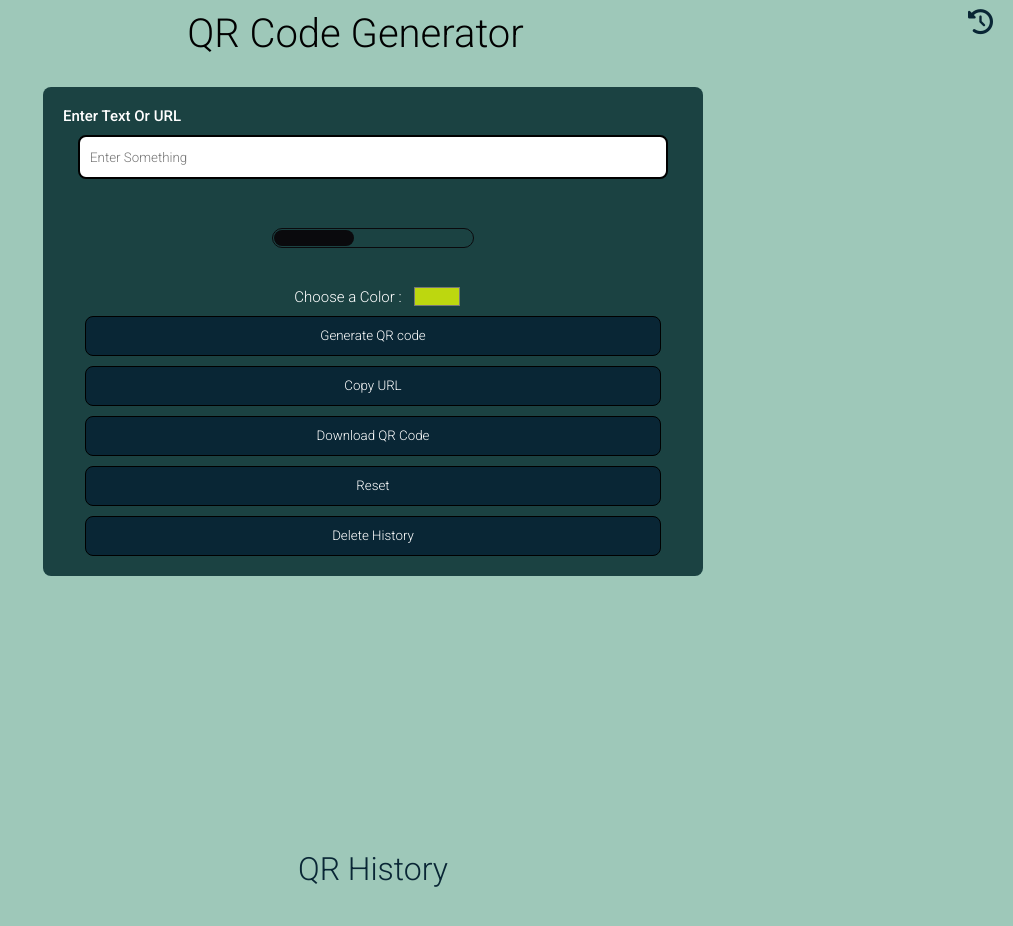
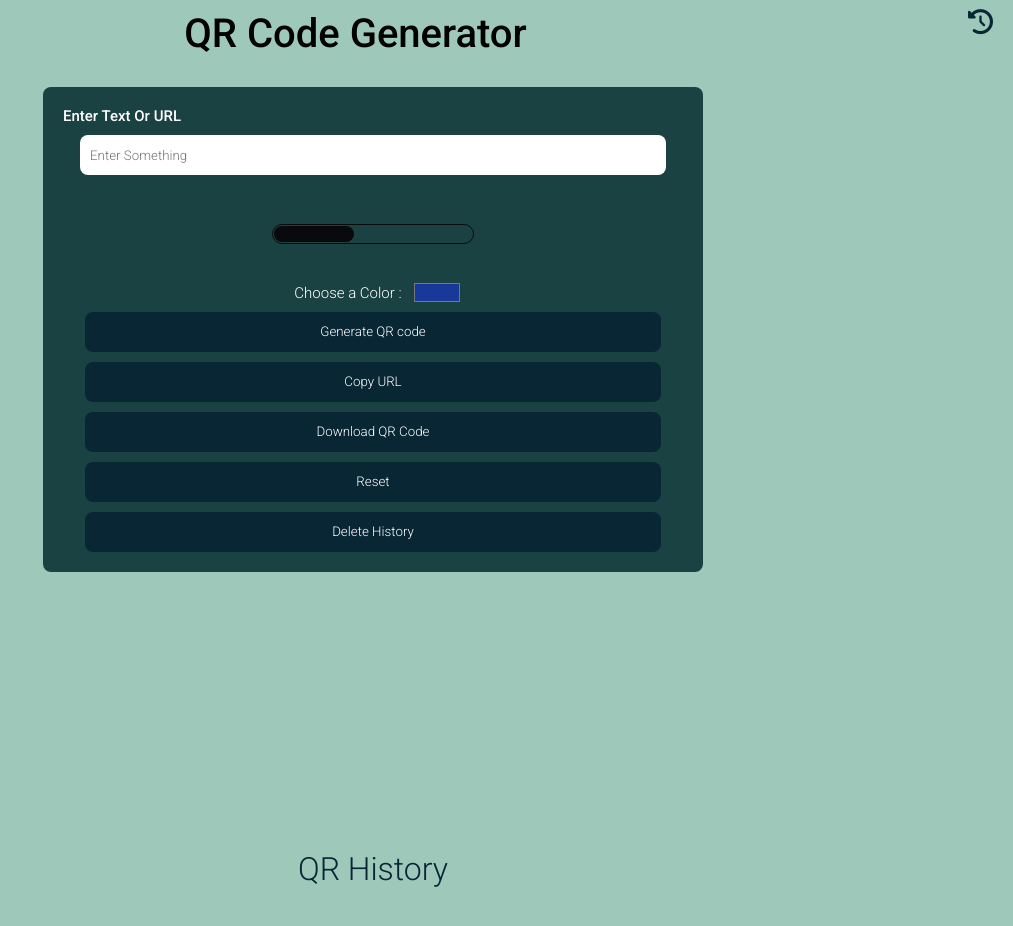
Before and after one commit to AyushDumasia/QrGenerator, a plain HTML site: page index.html in a window 1280 px wide. Shown: the top 926 px of the page, without its empty margins (267-1280 px from the left). Drawn offline with Linux system fonts and the light colour scheme.

Commit message:
some changes in history btn

```diff
--- a/index.css
+++ b/index.css
@@ -4,8 +4,6 @@
     font-family: 'Roboto', sans-serif;
     font-weight: 300;
     scroll-behavior: smooth;
-    /* color : rgb(24, 133, 211);
-     */
 }
 
 body{
@@ -28,7 +26,6 @@ body{
     width: 80vb;
     padding: 10px;
     margin: 20px auto;
-    /* background: linear-gradient(to left , rgb(24, 133, 211,0.1),rgb(4, 8, 43)); */
     background-color : #1B4242;
     text-align: center;
     border-radius: 8px;
@@ -47,7 +44,7 @@ body{
     text-align: center;
     position: relative;
     font-size: 40px;
-    font-weight: 300;
+    font-weight: 500;
     margin: auto;
 }
 .fa-clock-rotate-left{
@@ -75,7 +72,7 @@ body{
     padding-left: 10px;
     width: 90%;
     height: 40px;
-    border : 2px solid black;
+    border : none;
     border-radius: 8px;
     cursor: pointer;
     transition: all 0.2s ;
@@ -89,7 +86,7 @@ body{
     border-radius: 8px;
     cursor: pointer;
     background-color: #092635;
-    border : 1px solid black;
+    border :none;
     color: white;
     margin-bottom: 10px;
     transition: margin 1s ;
@@ -204,7 +201,7 @@ body{
     .historyBox{
         color: white;
         padding: 5px;
-        width: 50%;
+        width: 90%;
     }
     .imgURL{
         font-size: 10px;
@@ -235,4 +232,5 @@ body{
     border : none;
     color : white;
     background-color : rgba(188, 215, 15, 0);
+    color : rgb(68, 68, 84);
 }
--- a/index.html
+++ b/index.html
@@ -30,7 +30,7 @@
             </div>
             <div class="color-box">
                 <p>Choose a Color :</p>
-                <input type="color" id="color-input" value="#bdd70f">
+                <input type="color" id="color-input" value="#19399a">
             </div>
 
             <button id="btn" class="btns">Generate QR code</button>
```
